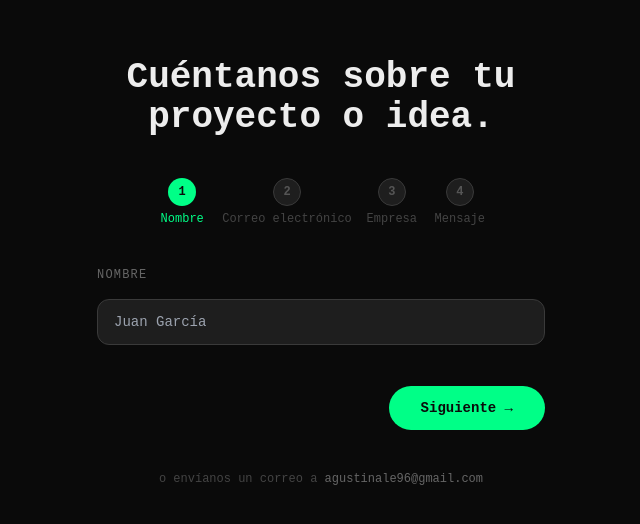
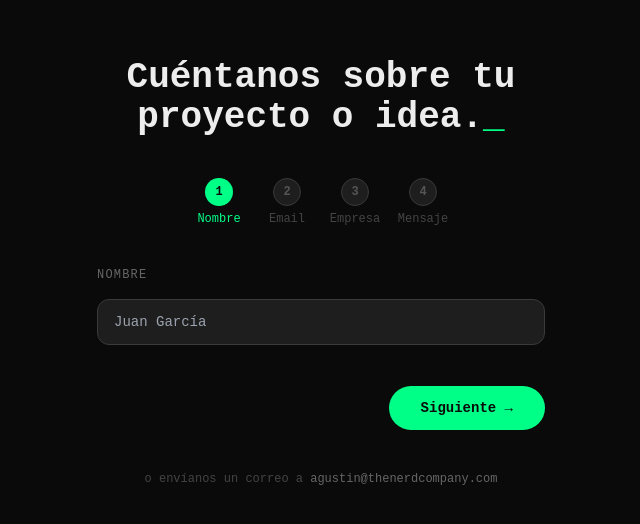
Before and after one commit to agustinale96/the-nerd-company, a Next.js app: page / in a window 1280 px wide. Shown: the part 128-652 px from the top of the page, without its empty margins (319-959 px from the left). Built offline with nearby package versions, Linux system fonts and the light colour scheme.

Commit message:
fix: label email, cursor title, button right, update email

```diff
--- a/app/page.tsx
+++ b/app/page.tsx
@@ -4,7 +4,7 @@ import { useState } from "react";
 
 const STEPS = [
   { id: 1, label: "Nombre", placeholder: "Juan García", type: "text" as const },
-  { id: 2, label: "Correo electrónico", placeholder: "juan@empresa.com", type: "email" as const },
+  { id: 2, label: "Email", placeholder: "juan@empresa.com", type: "email" as const },
   { id: 3, label: "Empresa", placeholder: "Acme Inc.", type: "text" as const },
   { id: 4, label: "Mensaje", placeholder: "Cuéntanos tu idea", type: "textarea" as const },
 ];
@@ -94,7 +94,7 @@ export default function Home() {
 
         {/* Title */}
         <h1 className="text-3xl sm:text-4xl font-bold text-center leading-tight fade-up fade-up-delay-1">
-          Cuéntanos sobre tu<br />proyecto o idea.
+          <span className="cursor">Cuéntanos sobre tu<br />proyecto o idea.</span>
         </h1>
 
         {/* Step indicators */}
@@ -186,7 +186,7 @@ export default function Home() {
         </div>
 
         {/* Navigation */}
-        <div className="fade-up fade-up-delay-3 flex items-center justify-between">
+        <div className={`fade-up fade-up-delay-3 flex items-center ${step === 0 ? "justify-end" : "justify-between"}`}>
           <button
             onClick={() => { setStep((s) => s - 1); setStatus("idle"); }}
             disabled={step === 0}
@@ -220,12 +220,12 @@ export default function Home() {
         <p className="text-center text-xs fade-up fade-up-delay-3" style={{ color: "#444" }}>
           o envíanos un correo a{" "}
           <a
-            href="mailto:agustinale96@gmail.com"
+            href="mailto:agustin@thenerdcompany.com"
             style={{ color: "#666" }}
             onMouseEnter={(e) => { e.currentTarget.style.color = "var(--accent)"; }}
             onMouseLeave={(e) => { e.currentTarget.style.color = "#666"; }}
           >
-            agustinale96@gmail.com
+            agustin@thenerdcompany.com
           </a>
         </p>
 
```
